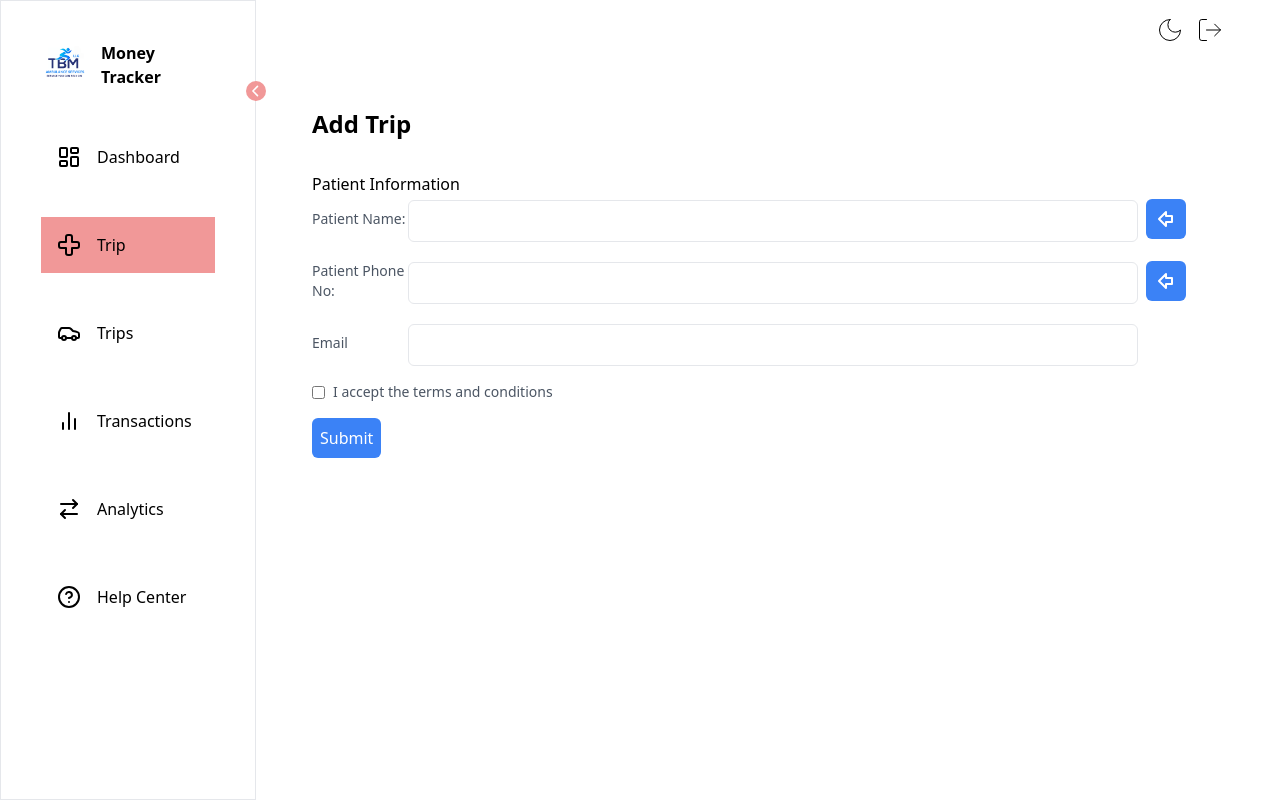
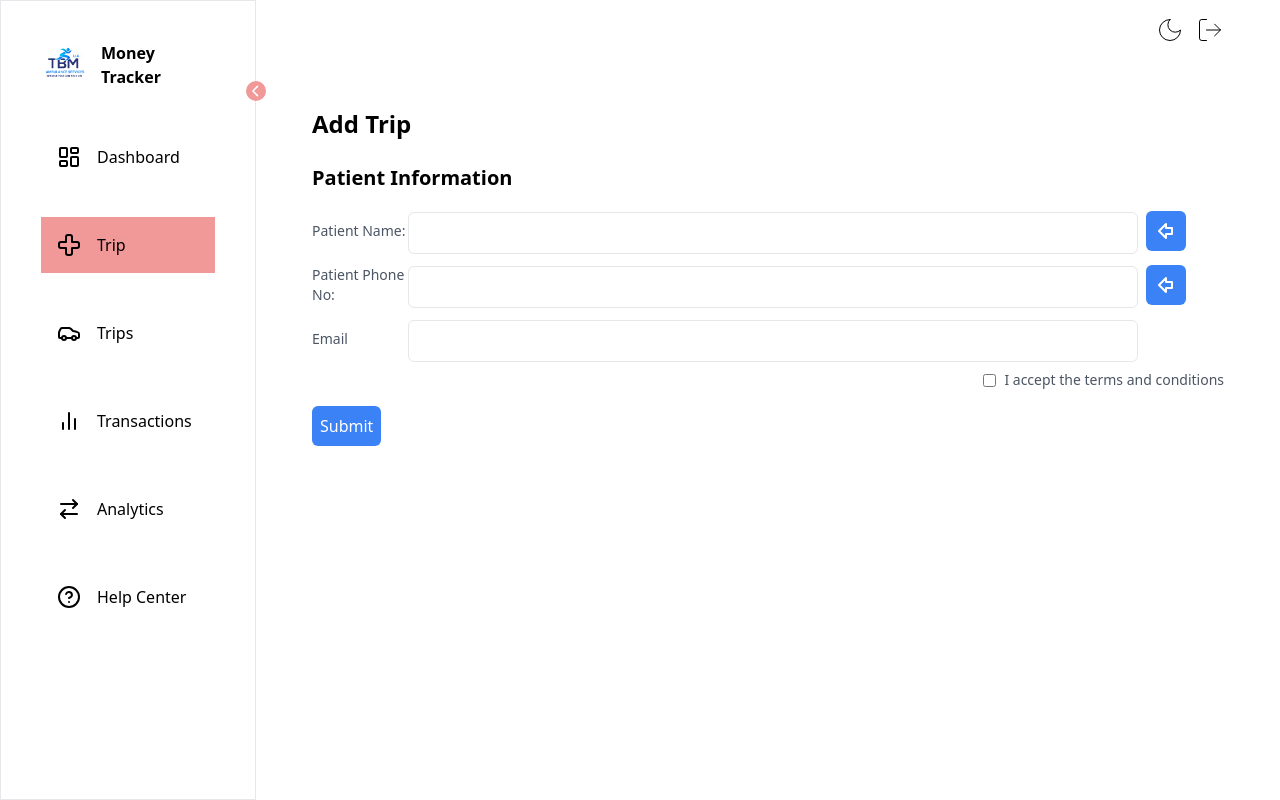
Before and after one commit to adilalishahg/Dashboard, a React (Vite) app: page /trip in a window 1280 px wide. Built offline with nearby package versions, Linux system fonts and the light colour scheme.

Commit message:
[updation]

```diff
--- a/src/components/Trip.jsx
+++ b/src/components/Trip.jsx
@@ -30,15 +30,17 @@ const MyForm = () => {
   const { isDarkTheme } = useTheme();
   return (
     <>
-      <h2 className="mb-4 text-2xl font-semibold">Add Trip</h2>
+      <h2 className="text-2xl font-semibold">Add Trip</h2>
       <Formik
         initialValues={initialValues}
         validationSchema={validationSchema}
         onSubmit={onSubmit}
       >
         <Form>
-          <h1>Patient Information</h1>
-          <div className="flex items-center mb-4">
+          <h1 className="mt-2 mb-4 text-xl font-semibold">
+            Patient Information
+          </h1>
+          <div className="flex items-center mb-2">
             <label
               htmlFor="name"
               className={`block w-24 text-sm font-medium  ${
@@ -69,7 +71,7 @@ const MyForm = () => {
               className="w-32 ml-1 text-sm text-red-500"
             />
           </div>
-          <div className="flex items-center mb-4">
+          <div className="flex items-center mb-2">
             <label
               htmlFor="name"
               className={`block w-24 text-sm font-medium  ${
@@ -100,7 +102,7 @@ const MyForm = () => {
               className="w-32 ml-1 text-sm text-red-500"
             />
           </div>
-          <div className="flex items-center mb-4">
+          <div className="flex items-center mb-2">
             <label
               htmlFor="name"
               className={`block w-24 text-sm font-medium ${
@@ -123,8 +125,8 @@ const MyForm = () => {
             />
           </div>
 
-          <div className="mb-4">
-            <label className="flex items-center">
+          <div className="mt-2 mb-4">
+            <label className="flex items-center justify-end ">
               <Field
                 type="checkbox"
                 id="terms"
```
